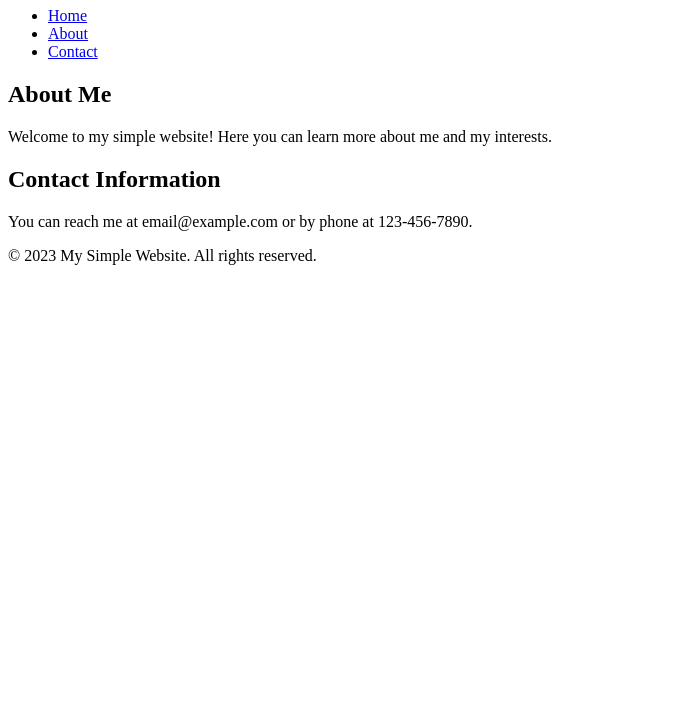
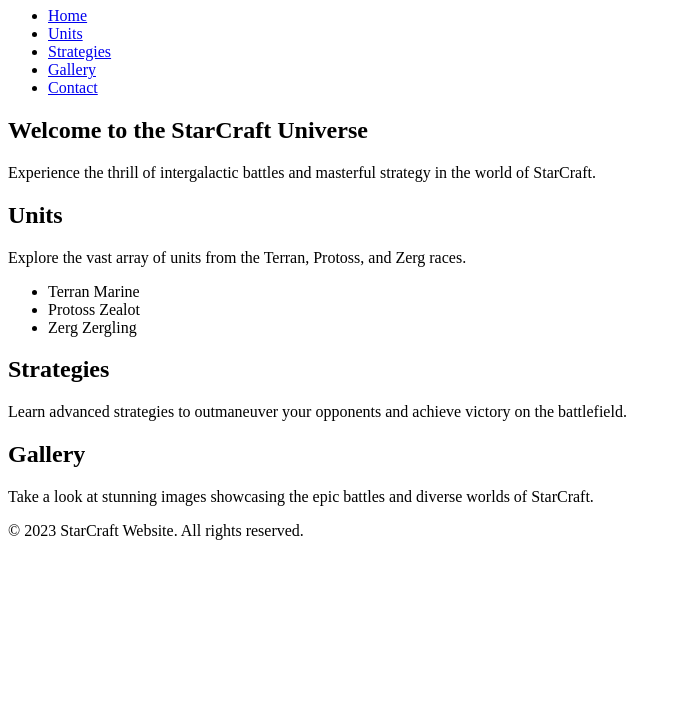
Before and after one commit to jtsauls/ear-training-test, a plain HTML site: page index.html in a window 1280 px wide. Shown: the part 73-800 px from the top of the page, without its empty margins (0-681 px from the left). Drawn offline with Linux system fonts and the light colour scheme.

Commit message:
Update index.html

```diff
--- a/index.html
+++ b/index.html
@@ -3,15 +3,18 @@
 <head>
   <meta charset="UTF-8">
   <meta name="viewport" content="width=device-width, initial-scale=1.0">
-  <title>My Simple Website</title>
+  <title>StarCraft Website</title>
+  <link rel="stylesheet" href="styles.css">
 </head>
 <body>
   <header>
-    <h1>Welcome to My Website</h1>
+    <h1>StarCraft Website</h1>
     <nav>
       <ul>
         <li><a href="#">Home</a></li>
-        <li><a href="#">About</a></li>
+        <li><a href="#">Units</a></li>
+        <li><a href="#">Strategies</a></li>
+        <li><a href="#">Gallery</a></li>
         <li><a href="#">Contact</a></li>
       </ul>
     </nav>
@@ -19,18 +22,33 @@
 
   <main>
     <section>
-      <h2>About Me</h2>
-      <p>Welcome to my simple website! Here you can learn more about me and my interests.</p>
+      <h2>Welcome to the StarCraft Universe</h2>
+      <p>Experience the thrill of intergalactic battles and masterful strategy in the world of StarCraft.</p>
     </section>
 
     <section>
-      <h2>Contact Information</h2>
-      <p>You can reach me at email@example.com or by phone at 123-456-7890.</p>
+      <h2>Units</h2>
+      <p>Explore the vast array of units from the Terran, Protoss, and Zerg races.</p>
+      <ul>
+        <li>Terran Marine</li>
+        <li>Protoss Zealot</li>
+        <li>Zerg Zergling</li>
+      </ul>
+    </section>
+
+    <section>
+      <h2>Strategies</h2>
+      <p>Learn advanced strategies to outmaneuver your opponents and achieve victory on the battlefield.</p>
+    </section>
+
+    <section>
+      <h2>Gallery</h2>
+      <p>Take a look at stunning images showcasing the epic battles and diverse worlds of StarCraft.</p>
     </section>
   </main>
 
   <footer>
-    <p>&copy; 2023 My Simple Website. All rights reserved.</p>
+    <p>&copy; 2023 StarCraft Website. All rights reserved.</p>
   </footer>
 </body>
 </html>
```
